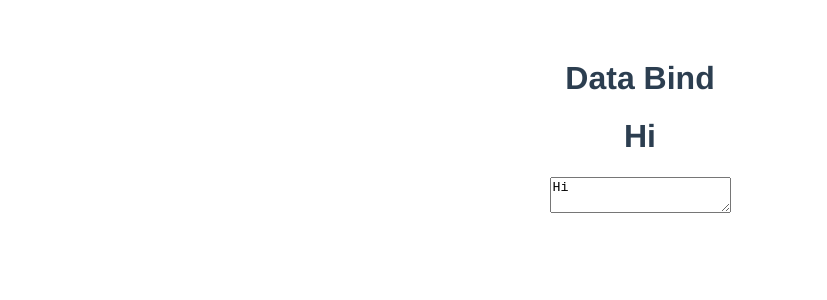
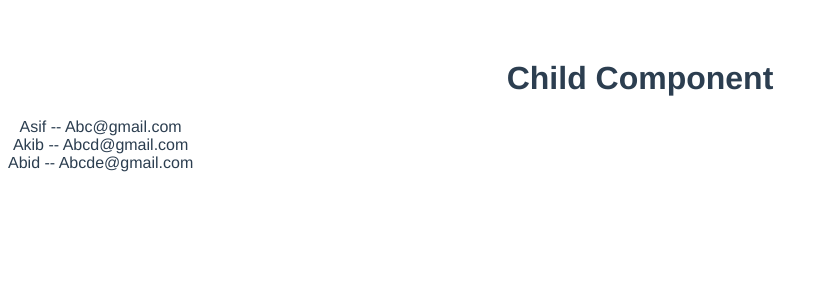
Before and after one commit to IBMRupak/veujs, a Vue app: page / in a window 1280 px wide. Shown: the top 300 px of the page, without its empty margins (0-827 px from the left). Built offline with nearby package versions, Linux system fonts and the light colour scheme.

Commit message:
Props Concepts

```diff
--- a/src/App.vue
+++ b/src/App.vue
@@ -4,20 +4,39 @@
     <!-- <HelloWorld msg="Welcome to Your Vue.js App"/> -->
     <!-- <Home /> -->
     <!-- <Home msg ="Vue JS is awesome" data="Its easy to learn"/> -->
-    <DataBind />
+    <!-- <DataBind /> -->
+    <Child  v-bind:users="users"  />
   </div>
 </template>
 
 <script>
+import Child from './components/Child.vue'
 // import HelloWorld from './components/HelloWorld.vue'
 // import Home from './components/Home.vue'
-import DataBind from './components/DataBind.vue'
+// import DataBind from './components/DataBind.vue'
 export default {
   name: 'App',
   components: {
     // HelloWorld,
     // Home
-    DataBind
+    // DataBind
+    Child,
+
+  },
+  data()
+  {
+    return { users :[
+      {
+        name:"Asif",email :"Abc@gmail.com"
+      },
+      {
+        name:"Akib",email :"Abcd@gmail.com"
+      },
+      {
+        name:"Abid",email :"Abcde@gmail.com"
+      }
+    ]
+    }
   }
 }
 </script>
--- /dev/null
+++ b/src/components/Child.vue
@@ -0,0 +1,16 @@
+ <template>
+     <div>
+         <h1>Child Component</h1>
+        <tr v-for="user in users" :key="user.name">
+             {{user.name}} -- {{user.email}}
+        </tr>
+         </div>
+
+ </template>
+
+<script>
+export default {
+    name: 'Child',
+    props:['users']
+}
+</script>
```
